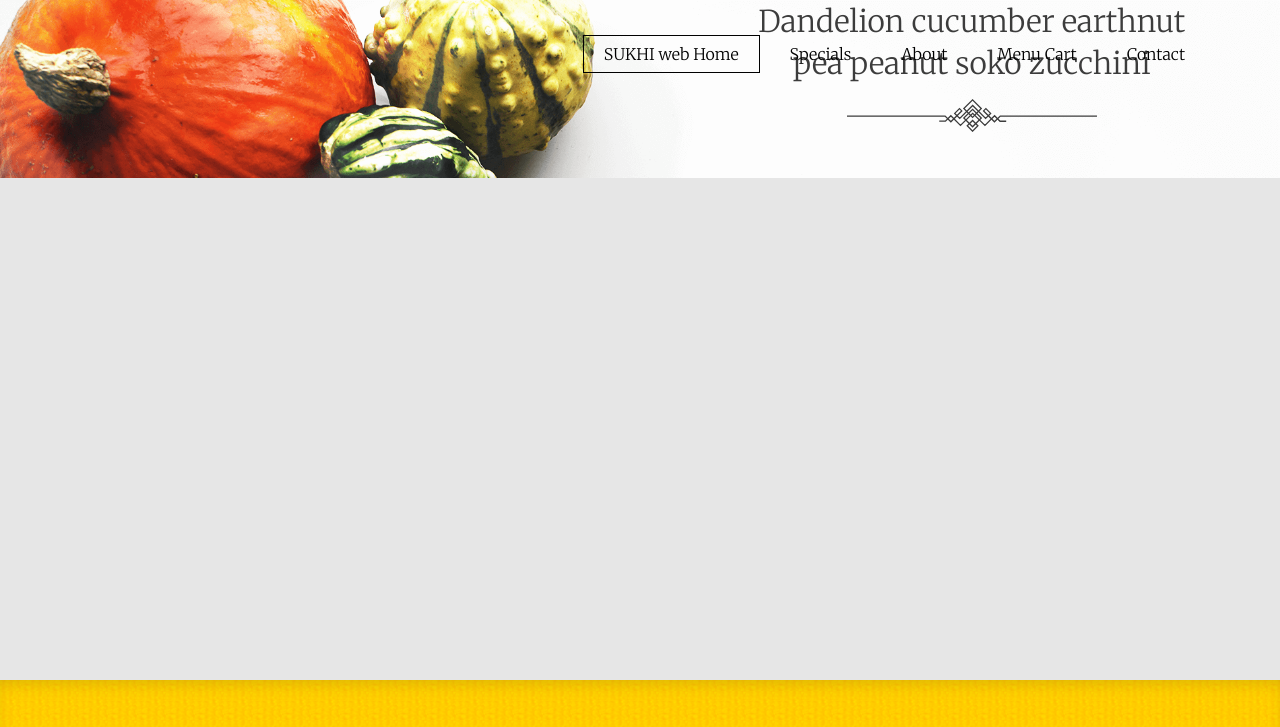
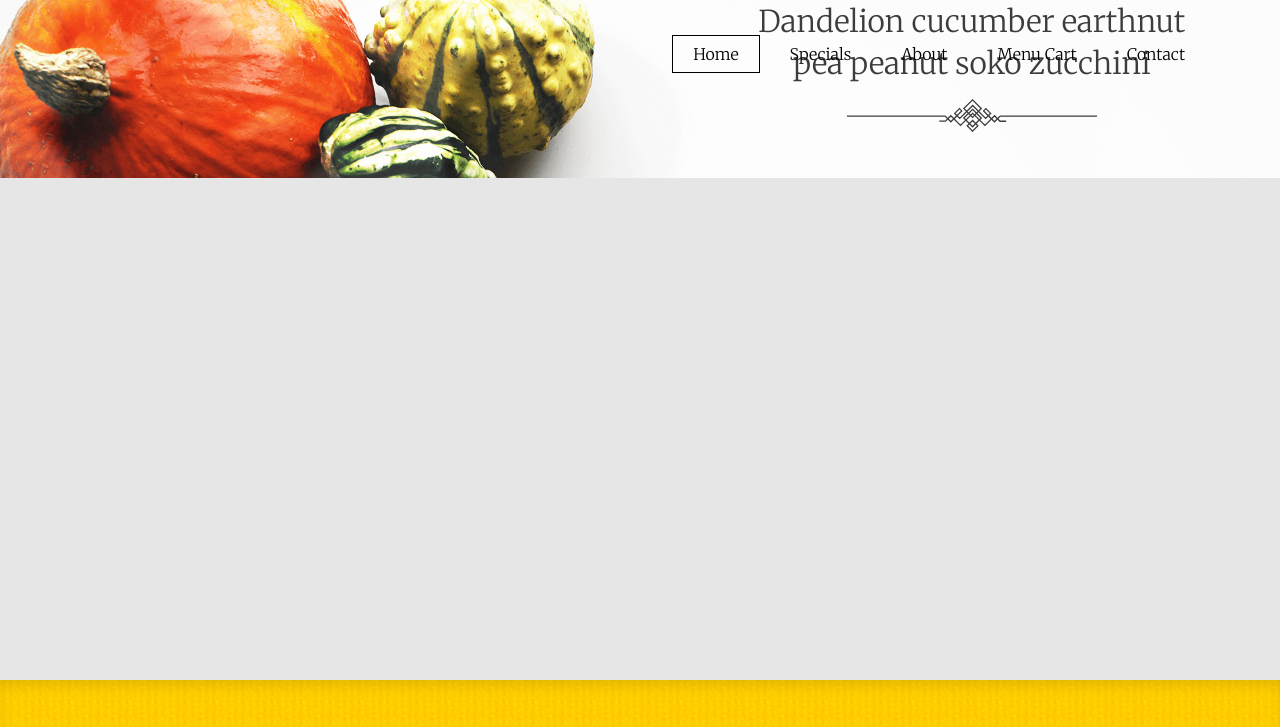
Before and after one commit to ersukhvir/cicd1, a website: page index.html in a window 1280 px wide. Shown: the top 727 px of the page. Drawn offline with nearby package versions, Linux system fonts and the light colour scheme.

Commit message:
Changed index file once again. Changed menu

```diff
--- a/index.html
+++ b/index.html
@@ -41,9 +41,7 @@
               <nav id="main-nav" data-animate="menu-in menu-out">
                 <ul class="main-navigation">
                   <li>
-                    <a class="m-active" href="#" data-text="Home"
-                      >SUKHI web Home</a
-                    >
+                    <a class="m-active" href="#" data-text="Home">Home</a>
                   </li>
                   <li>
                     <a class="m-anim" href="#specials-grid" data-text="Specials"
```
